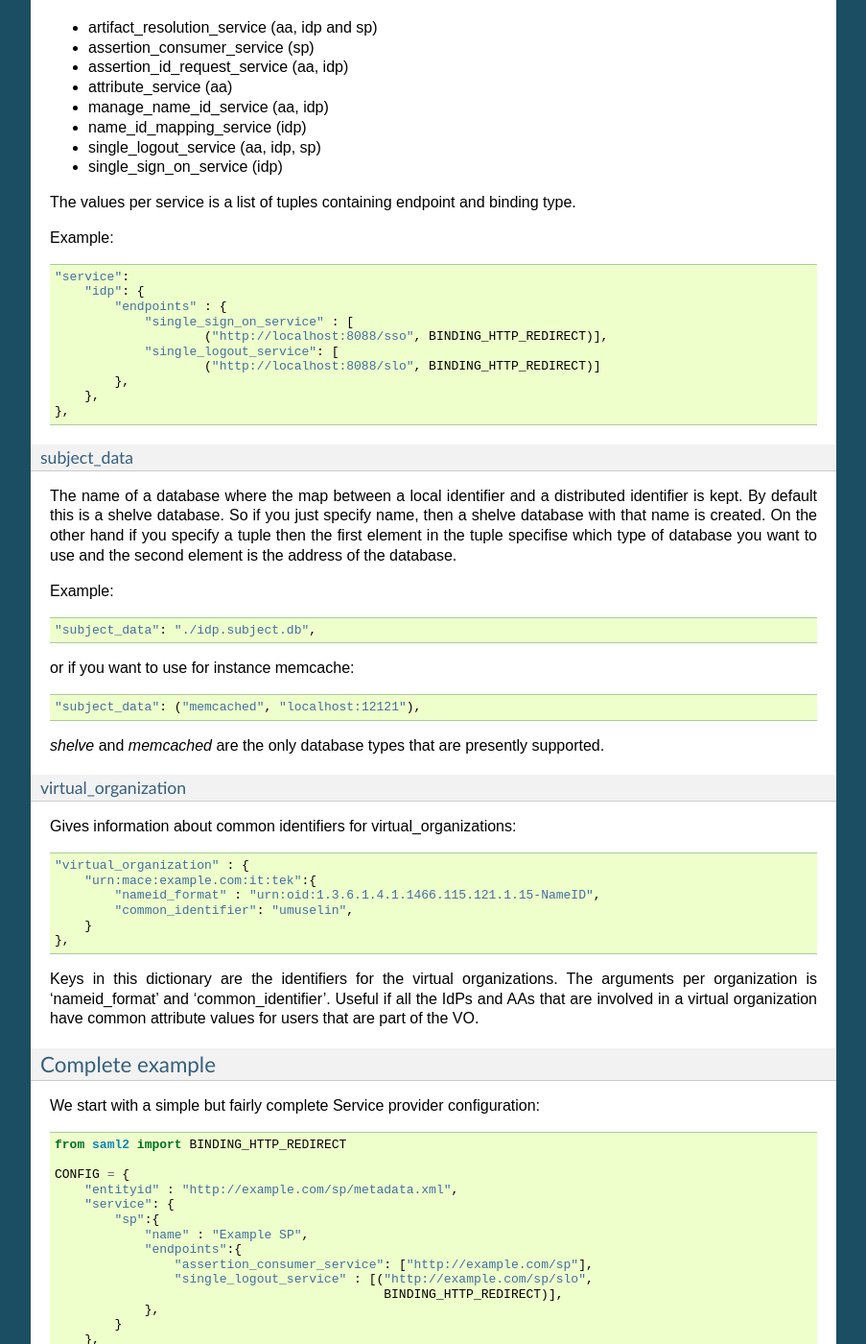
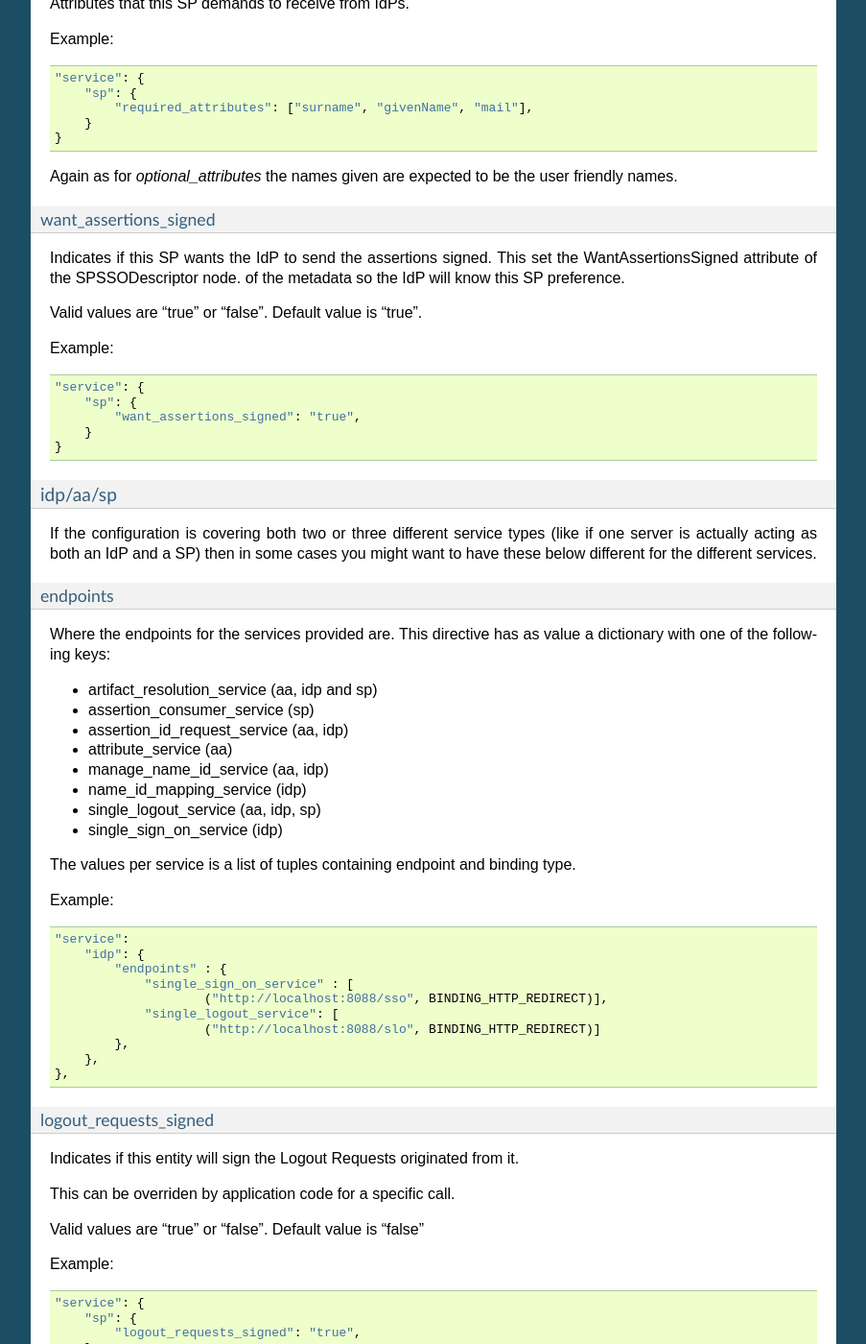
Before and after one commit to IdentityPython/pysaml2, a Sphinx documentation site: the page built from doc/howto/config.rst, in a window 1280 px wide and 1400 px high, scrolled down 7250 px. Shown: the whole window at 96% size, without its empty margins (198-1101 px from the left). Built offline with Sphinx 7.4.7, drawn with Linux system fonts in a browser that asks for light colours; pages that are not in the unit, such as notebooks, are missing from menus; some of the changed text lies outside the part shown.

Commit message:
Add documentation about signing options

```diff
--- a/doc/howto/config.rst
+++ b/doc/howto/config.rst
@@ -339,6 +339,26 @@
 
 Directives specific to SP instances
 
+authn_requests_signed
+"""""""""""""""""""""
+
+Indicates if the Authentication Requests sent by this SP should be signed
+by default. This can be overriden by application code for a specific call.
+
+This set the AuthnRequestsSigned attribute of the SPSSODescriptor node.
+of the metadata so the IdP will know this SP preference.
+
+Valid values are "true" or "false". Default value is "false".
+
+Example::
+
+    "service": {
+        "sp": {
+            "authn_assertions_signed": "true",
+        }
+    }
+
+
 idp
 """
 
@@ -391,6 +411,24 @@
 Again as for *optional_attributes* the names given are expected to be
 the user friendly names.
 
+want_assertions_signed
+""""""""""""""""""""""
+
+Indicates if this SP wants the IdP to send the assertions signed. This
+set the WantAssertionsSigned attribute of the SPSSODescriptor node.
+of the metadata so the IdP will know this SP preference.
+
+Valid values are "true" or "false". Default value is "true".
+
+Example::
+
+    "service": {
+        "sp": {
+            "want_assertions_signed": "true",
+        }
+    }
+
+
 idp/aa/sp
 ^^^^^^^^^
 
@@ -428,6 +466,23 @@
             },
         },
     },
+
+logout_requests_signed
+""""""""""""""""""""""
+
+Indicates if this entity will sign the Logout Requests originated from it.
+
+This can be overriden by application code for a specific call.
+
+Valid values are "true" or "false". Default value is "false"
+
+Example::
+
+    "service": {
+        "sp": {
+            "logout_requests_signed": "true",
+        }
+    }
 
 subject_data
 """"""""""""
```
